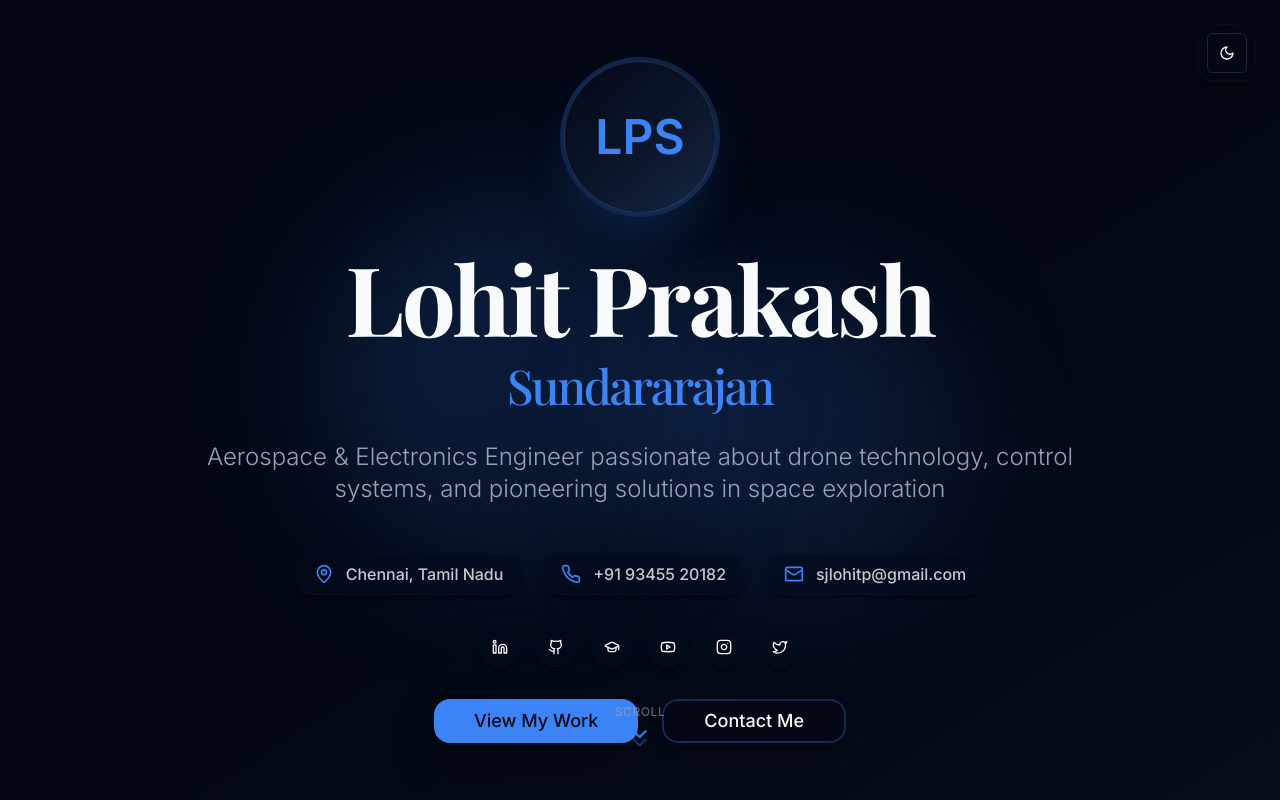
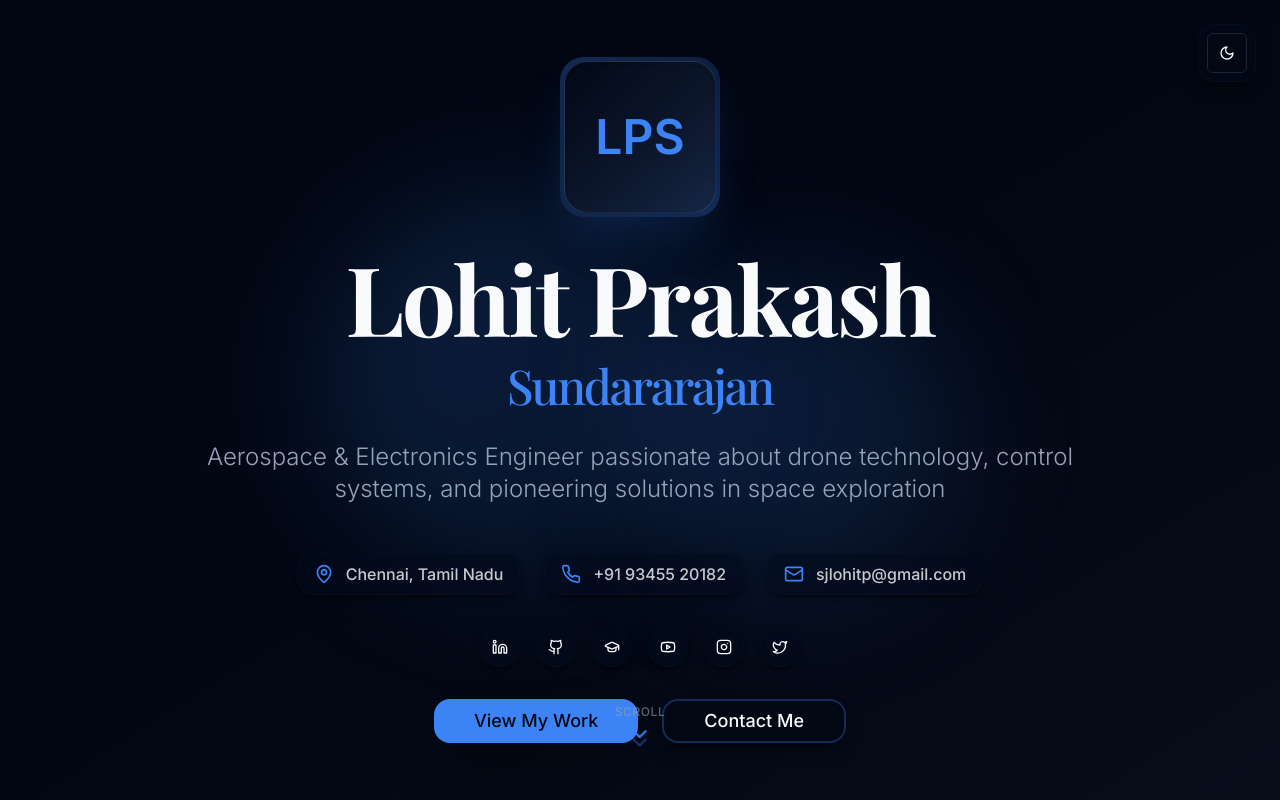
Before and after one commit to Lohit-Prakash/MicroFolio, a React (Vite) app: page / in a window 1280 px wide. Shown: the top 800 px of the page. Built offline with nearby package versions, Linux system fonts and the light colour scheme; the HTML template or start-up script is replaced by a standard one.

Commit message:
Refactor profile picture styling

```diff
--- a/src/components/Hero.tsx
+++ b/src/components/Hero.tsx
@@ -44,8 +44,8 @@ const Hero = () => {
         <div className="max-w-5xl mx-auto">
           {/* Profile Picture */}
           <div className="mb-8 animate-fade-up">
-            <div className="w-40 h-40 mx-auto rounded-full bg-gradient-to-br from-primary/30 via-accent/20 to-primary/30 p-1 shadow-2xl shadow-primary/20 backdrop-blur-sm">
-              <div className="w-full h-full rounded-full bg-gradient-to-br from-background/95 to-muted/50 flex items-center justify-center text-5xl font-bold text-primary shadow-inner border border-white/10">
+            <div className="w-40 h-40 mx-auto rounded-3xl bg-gradient-to-br from-primary/30 via-accent/20 to-primary/30 p-1 shadow-2xl shadow-primary/20 backdrop-blur-sm">
+              <div className="w-full h-full rounded-3xl bg-gradient-to-br from-background/95 to-muted/50 flex items-center justify-center text-5xl font-bold text-primary shadow-inner border border-white/10">
                 {personalInfo.name.split(' ').map(n => n[0]).join('')}
               </div>
             </div>
```
